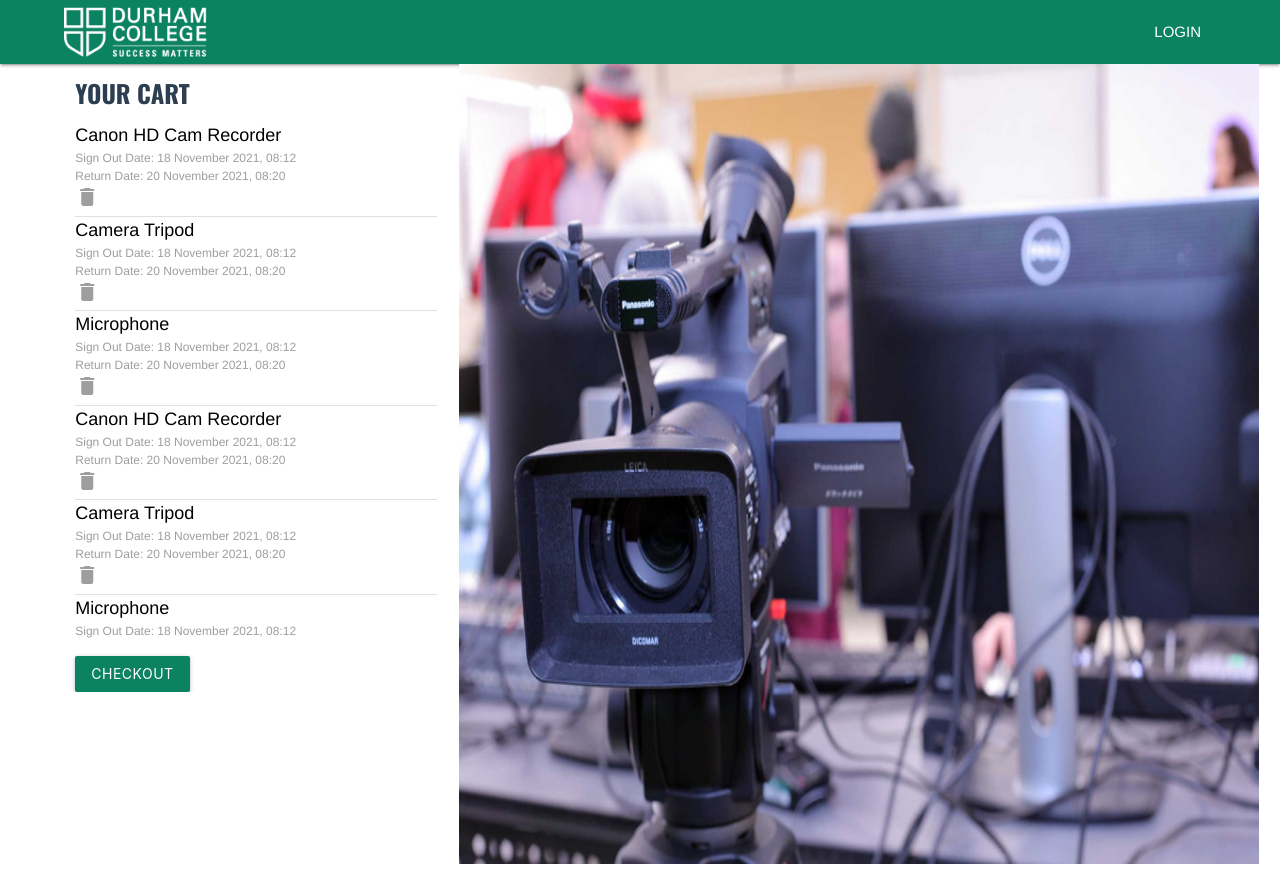
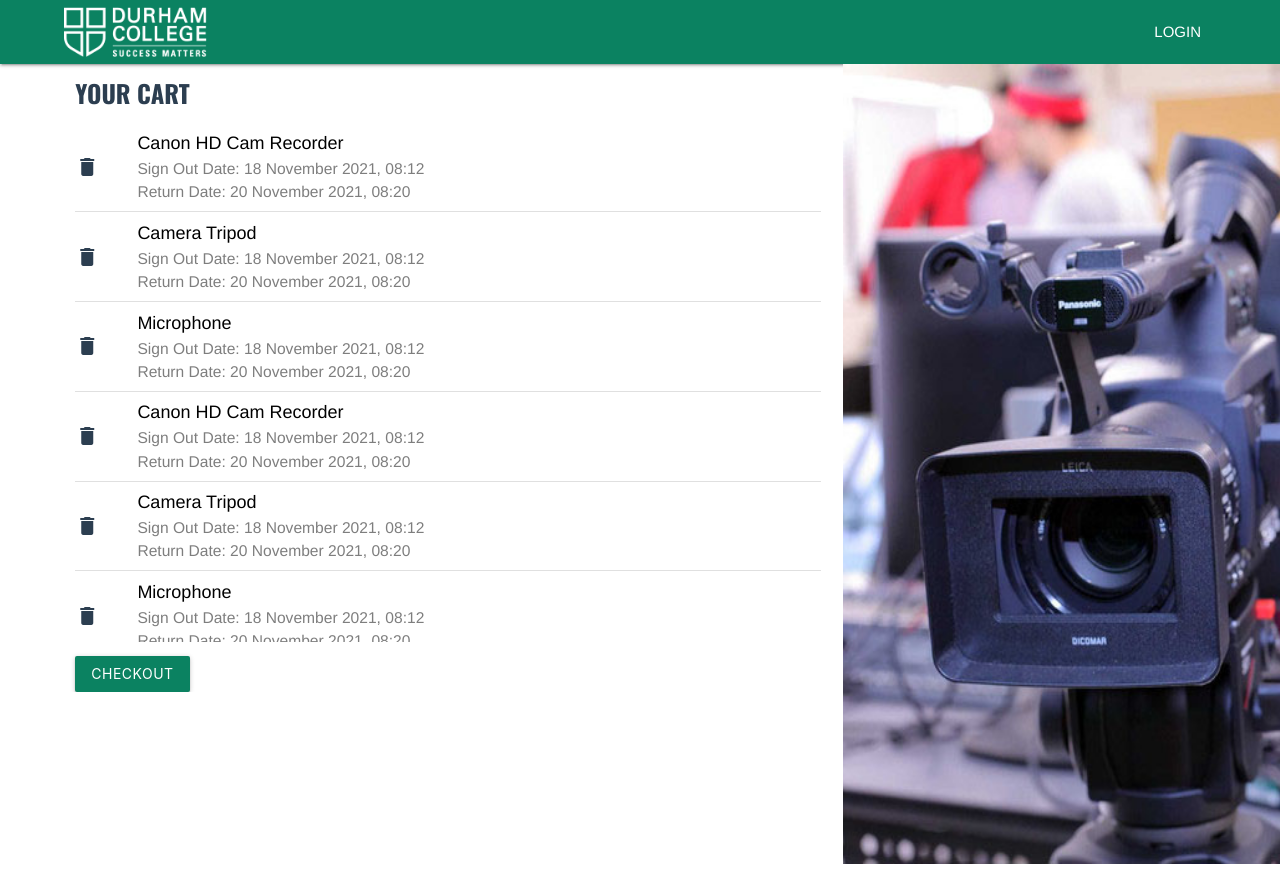
Before and after one commit to jerielbenavides/vue_items_checkout, a Vue app: page /cart in a window 1280 px wide. Built offline with nearby package versions, Linux system fonts and the light colour scheme.

Commit message:
Tabbed navigation highlight

```diff
--- a/src/App.vue
+++ b/src/App.vue
@@ -75,6 +75,13 @@ h1{
 h5{
   font-family: Oswald-Bold;
 }
+p{
+  font-size: 1.3em;
+    color: #7e7e7e
+}
+.activeTab{
+  color: #0B8261;
+}
 @media only screen and (min-width: 993px){
 .container {
     width: 90% !important;
--- a/src/views/Cart.vue
+++ b/src/views/Cart.vue
@@ -1,12 +1,13 @@
 <template>
     <div class="row container cart_container">
-        <div class="col s12 m12 l4">
+        <div class="col s12 m12 l8">
             <h5>YOUR CART</h5>
             <div class="items_container">
                 <div v-for="(item, index) in cartItems" :key="index">
                         <article class="categoryItems" :id="item">
-                            <div class="item">
-                                <label>
+                            <div class="item row">
+                                <i :id="`deleteCart-${item}`" class="material-icons col s1 m1 l1 deleteFromCart">delete</i>
+                                <label class="col s11 m11 l11">
                                     <span>
                                         <p class="itemName">{{ cartItems[index]['name'] }}</p>
                                         <!-- TODO: Replace with current date and time -->
@@ -14,9 +15,7 @@
                                         <p> Sign Out Date: 18 November 2021, 08:12</p>
                                         <p> Return Date: {{ cartItems[index]['returnDate'] }}</p>
                                     </span>
-                                    <i :id="`deleteCart-${item}`" class="material-icons deleteFromCart">delete</i>
                                 </label>
-
                             </div>
 
                             <div class="divider"></div>
@@ -24,11 +23,11 @@
                 </div>
             </div>
 
-            <button id="addtoCartbttn" class="btn waves-effect waves-light" type="submit" name="Continue">Checkout</button>
+            <button id="checkOutBttn" class="btn waves-effect waves-light" type="submit" name="Continue">Checkout</button>
         </div>
-        <div class="col l8 hide-on-med-and-down">
+        <div class="col l4 hide-on-med-and-down">
             <div id="cart_img">
-                <img src="../assets/camera.jpg">
+                <img src="../assets/camera-tall.jpg">
             </div>
         </div>
     </div>
@@ -48,7 +47,14 @@ export default {
         {name: 'Canon HD Cam Recorder', returnDate: '20 November 2021, 08:20'}, {name: 'Camera Tripod', returnDate: '20 November 2021, 08:20'}, {name: 'Microphone', returnDate: '20 November 2021, 08:20'},
         {name: 'Canon HD Cam Recorder', returnDate: '20 November 2021, 08:20'}, {name: 'Camera Tripod', returnDate: '20 November 2021, 08:20'}, {name: 'Microphone', returnDate: '20 November 2021, 08:20'}]
     }
-}
+    },
+    methods: {
+        checkOut: function(){
+            //Clear cart.
+            //Show popup
+            // this.$router.push({path: '/cart'});
+        }
+    }
 }
 </script>
 
@@ -58,7 +64,7 @@ export default {
 }
 #cart_img{
     position: absolute;
-    width: 62.5vw;
+    width: 35vw;
 }
 #cart_img img{
     width: 100%;
@@ -73,15 +79,24 @@ export default {
     max-height: 65vh;
     overflow-y: auto;
 }
+.item{
+    display: flex;
+    place-items: center;
+    margin-bottom: 0.5em;
+    margin-top: 0.5em;
+}
 .itemName{
     font-size: 1.5em;
     color: black;
 }
-#addtoCartbttn{
+#checkOutBttn{
     margin-top: 1em;
 }
 .deleteFromCart:hover{
     color: red;
     cursor: pointer;
 }
+.items_container div{
+    width: 100%;
+}
 </style>
--- a/src/views/Items.vue
+++ b/src/views/Items.vue
@@ -3,7 +3,7 @@
         <h5>CLICK ITEM TO ADD TO SHOPPING CART</h5>
         <div class="categories_container col s12 m12 l3">
             <div v-for="(category, index) in itemCategories" :key="index">
-                    <article :id="category" class="selectableItemCategory"><h6>{{ itemCategories[index] }}</h6><div class="divider"></div></article>
+                    <article :id="category" class="selectableItemCategory"><h6 v-on:click="makeTabActive(category)" :class="isActiveTab(category)? `activeTab`:  ``">{{ itemCategories[index] }}</h6><div class="divider"></div></article>
             </div>
         </div>
         <div class="col s12 m12 l9">
@@ -28,7 +28,7 @@
                 </div>
             </div>
 
-            <button id="addtoCartbttn" class="btn waves-effect waves-light" type="submit" name="Continue">Continue</button>
+            <button id="addtoCartbttn" class="btn waves-effect waves-light" type="submit" name="Continue" @click="addCart()">Continue</button>
         </div>
     </div>
 </template>
@@ -41,11 +41,23 @@ export default {
 
     },
     data() {
-    return {
-        itemCategories: ['DLSRs', 'Camera Tripods', 'Cameras', 'Video Tripods', 'Microphone Tripods', 'DLSRs', 'Camera Tripods', 'Cameras', 'Video Tripods', 'Microphone Tripods', 'DLSRs', 'Camera Tripods', 'Cameras', 'Video Tripods', 'Microphone Tripods', 'DLSRs', 'Camera Tripods', 'Cameras', 'Video Tripods', 'Microphone Tripods'],
-        exampleCategory: [{name: 'Canon HD Cam Recorder', available: 3}, {name: 'Camera Tripod', available: 1}, {name: 'Microphone', available: 0}, {name: 'Canon HD Cam Recorder', available: 3}, {name: 'Camera Tripod', available: 1}, {name: 'Microphone', available: 0}, {name: 'Canon HD Cam Recorder', available: 3}, {name: 'Camera Tripod', available: 1}, {name: 'Microphone', available: 0}, {name: 'Canon HD Cam Recorder', available: 3}, {name: 'Camera Tripod', available: 1}, {name: 'Microphone', available: 0}, {name: 'Cannon HD Cam Recorder', available: 3}, {name: 'Camera Tripod', available: 1}, {name: 'Microphone', available: 0}]
+        return {
+            activeTab: '',
+            itemCategories: ['DLSRs', 'Camera Tripods', 'Cameras', 'Video Tripods', 'Microphone Tripods', 'DLSRs', 'Camera Tripods', 'Cameras', 'Video Tripods', 'Microphone Tripods', 'DLSRs', 'Camera Tripods', 'Cameras', 'Video Tripods', 'Microphone Tripods', 'DLSRs', 'Camera Tripods', 'Cameras', 'Video Tripods', 'Microphone Tripods'],
+            exampleCategory: [{name: 'Canon HD Cam Recorder', available: 3}, {name: 'Camera Tripod', available: 1}, {name: 'Microphone', available: 0}, {name: 'Canon HD Cam Recorder', available: 3}, {name: 'Camera Tripod', available: 1}, {name: 'Microphone', available: 0}, {name: 'Canon HD Cam Recorder', available: 3}, {name: 'Camera Tripod', available: 1}, {name: 'Microphone', available: 0}, {name: 'Canon HD Cam Recorder', available: 3}, {name: 'Camera Tripod', available: 1}, {name: 'Microphone', available: 0}, {name: 'Cannon HD Cam Recorder', available: 3}, {name: 'Camera Tripod', available: 1}, {name: 'Microphone', available: 0}]
+        }
+    },
+    methods: {
+        addCart: function(){
+            this.$router.push({path: '/cart'});
+        },
+        makeTabActive: function(val) {
+            this.activeTab = val;
+        },
+        isActiveTab: function(val) {
+            return this.activeTab === val;
+        }
     }
-},
 }
 </script>
 
--- a/src/views/Profile.vue
+++ b/src/views/Profile.vue
@@ -5,13 +5,13 @@
             <div>
                 <!-- <article id="viewLoans_tab" class="selectableItemCategory"><router-link to="/profile/loans">My Loans</router-link></article>
                 <article id="viewProfile_tab" class="selectableItemCategory"><router-link to="/profile/edit">Edit Profile</router-link><div class="divider"></div></article>  -->
-                <article id="viewLoans" class="selectableItemCategory"><a href="#" v-on:click="makeTabActive('viewLoans')"><h6>Your Loans</h6></a><div class="divider"></div></article>
-                <article id="viewProfile" class="selectableItemCategory"><a href="#" v-on:click="makeTabActive('viewProfile')"><h6>Your Info</h6></a><div class="divider"></div></article>
-                <article id="editProfile" class="selectableItemCategory"><a href="#" v-on:click="makeTabActive('editProfile')"><h6>Edit Profile</h6></a><div class="divider"></div></article>
+                <article id="viewLoans" class="selectableItemCategory"><a href="#" v-on:click="makeTabActive('viewLoans')"><h6 :class="isActiveTab('viewLoans')? `activeTab`:  ``">Your Loans</h6></a><div class="divider"></div></article>
+                <article id="viewProfile" class="selectableItemCategory"><a href="#" v-on:click="makeTabActive('viewProfile')"><h6 :class="isActiveTab('viewProfile')? `activeTab`:  ``">Your Info</h6></a><div class="divider"></div></article>
+                <article id="editProfile" class="selectableItemCategory"><a href="#" v-on:click="makeTabActive('editProfile')"><h6 :class="isActiveTab('editProfile')? `activeTab`:  ``">Edit Profile</h6></a><div class="divider"></div></article>
 
             </div>
         </div>
-        <div class="col s12 m12 l9">
+        <div class="col s12 m12 l9 profilePage">
                 <section id="loansTab" v-show="isActiveTab('viewLoans')">
                     <h5>Your Loans</h5>
                     <div class="profileContentArea">
@@ -86,7 +86,7 @@
                             <input id="edit_confirmNewPassword" type="password" >
                             <label for="edit_confirmNewPassword">Confirm New Password</label>
                         </div>
-                    <button class="btn waves-effect waves-light" type="submit" name="action">Submit</button>
+                    <button class="btn waves-effect waves-light" type="submit"  @click.prevent="makeTabActive('viewProfile')" name="action">Submit</button>
                     </form>
                 </section>
         </div>
@@ -146,4 +146,7 @@ export default {
 #addtoCartbttn{
     margin-top: 1em;
 }
+.profilePage{
+    margin-bottom: 50px;
+}
 </style>
```
Also changed, not shown: src/views/EditProfile.vue (deleted, +0 -25 lines), src/assets/camera-tall.jpg (added).
